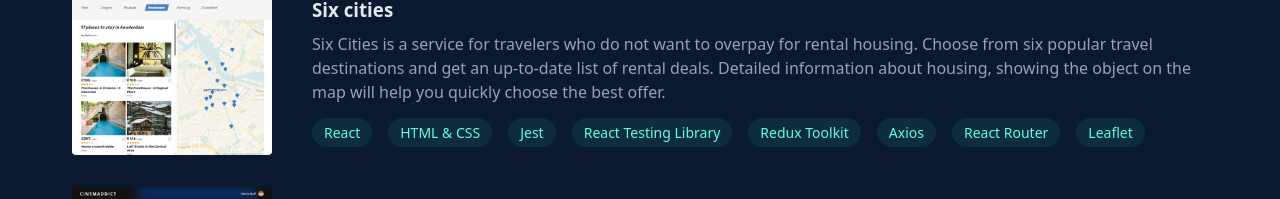
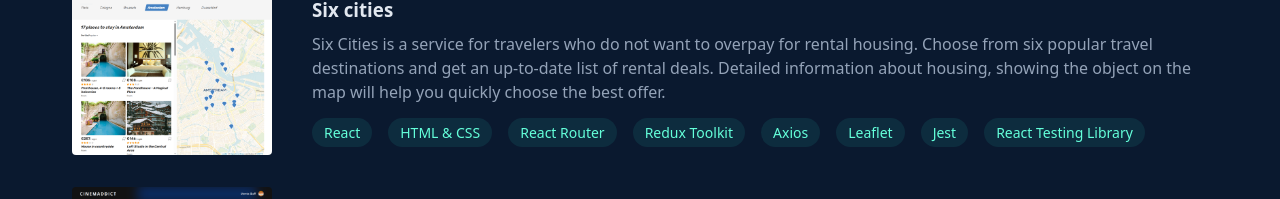
Before and after one commit to ElizabethSh/project-zero, a React (Vite) app: page / in a window 1280 px wide. Shown: the part 2962-3161 px from the top of the page. Built offline with nearby package versions, Linux system fonts and the light colour scheme.

Commit message:
Reorder projects technologies

```diff
--- a/src/data/projects.ts
+++ b/src/data/projects.ts
@@ -44,12 +44,12 @@ export const projects: Project[] = [
     technologies: [
       "React",
       "HTML & CSS",
+      "React Router",
+      "Redux Toolkit",
+      "Axios",
+      "Leaflet",
       "Jest",
       "React Testing Library",
-      "Redux Toolkit",
-      "Axios",
-      "React Router",
-      "Leaflet",
     ],
   },
   {
```
